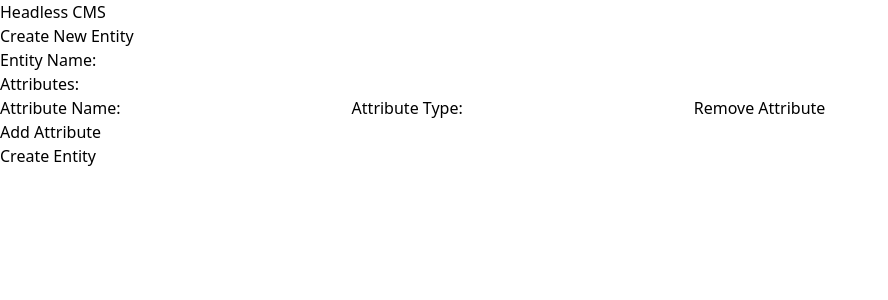
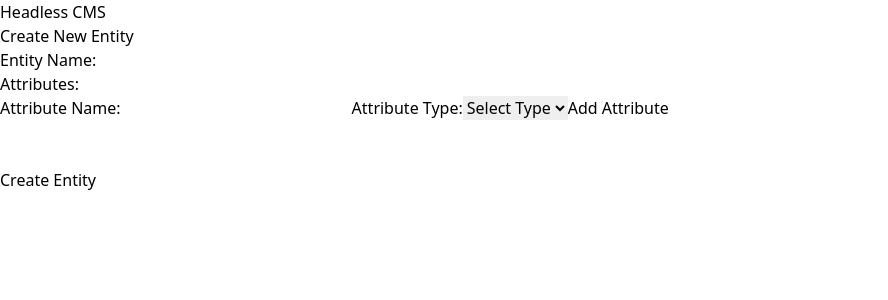
Before and after one commit to MohitNamdev22/headless_CMS_project, a React (Vite) app in the folder Vahan_Internship_Project/frontend/cms_app/: page / in a window 1280 px wide. Shown: the top 300 px of the page, without its empty margins (0-888 px from the left). Built offline with nearby package versions, Linux system fonts and the light colour scheme.

Commit message:
adding drop down for attribute type

```diff
--- a/Vahan_Internship_Project/frontend/cms_app/src/components/EntityForm.jsx
+++ b/Vahan_Internship_Project/frontend/cms_app/src/components/EntityForm.jsx
@@ -2,9 +2,14 @@ import React, { useState } from 'react';
 import axios from 'axios';
 
 const EntityForm = () => {
+  // Define an array of valid attribute types
+  const validAttributeTypes = ['INT', 'VARCHAR', 'TEXT', 'DATE', 'BOOLEAN']; // Add more types as needed
+
   // State variables to store user input for entity attributes
   const [entityName, setEntityName] = useState('');
-  const [attributes, setAttributes] = useState([{ name: '', type: '' }]);
+  const [attributeName, setAttributeName] = useState('');
+  const [attributeType, setAttributeType] = useState('');
+  const [attributes, setAttributes] = useState([]);
 
   // Function to handle changes in entity name input
   const handleEntityNameChange = (e) => {
@@ -12,22 +17,22 @@ const EntityForm = () => {
   };
 
   // Function to handle changes in attribute name input
-  const handleAttributeNameChange = (index, e) => {
-    const updatedAttributes = [...attributes];
-    updatedAttributes[index].name = e.target.value;
-    setAttributes(updatedAttributes);
+  const handleAttributeNameChange = (e) => {
+    setAttributeName(e.target.value);
   };
 
   // Function to handle changes in attribute type input
-  const handleAttributeTypeChange = (index, e) => {
-    const updatedAttributes = [...attributes];
-    updatedAttributes[index].type = e.target.value;
-    setAttributes(updatedAttributes);
+  const handleAttributeTypeChange = (e) => {
+    setAttributeType(e.target.value);
   };
 
   // Function to add a new attribute field
   const addAttributeField = () => {
-    setAttributes([...attributes, { name: '', type: '' }]);
+    if (attributeName && attributeType) {
+      setAttributes([...attributes, { name: attributeName, type: attributeType }]);
+      setAttributeName('');
+      setAttributeType('');
+    }
   };
 
   // Function to remove an attribute field
@@ -42,11 +47,14 @@ const EntityForm = () => {
     e.preventDefault();
     try {
       // Make a POST request to the backend API endpoint to create the entity
-      const response = await axios.post('http://localhost:3000/api/entities', { entityName, attributes });
+      const response = await axios.post('http://localhost:3000/api/entities', {
+        name: entityName,
+        attributes
+      });
       console.log(response.data); // Log the response from the backend
       // Reset form fields after successful submission
       setEntityName('');
-      setAttributes([{ name: '', type: '' }]);
+      setAttributes([]);
     } catch (error) {
       console.error('Error creating entity:', error);
       // Handle error (e.g., show error message to the user)
@@ -63,34 +71,38 @@ const EntityForm = () => {
         </label>
         <br />
         <h3>Attributes:</h3>
-        {attributes.map((attribute, index) => (
-          <div key={index}>
+        <div>
           <label>
             Attribute Name:
             <input
               type="text"
-                value={attribute.name}
-                onChange={(e) => handleAttributeNameChange(index, e)}
+              value={attributeName}
+              onChange={handleAttributeNameChange}
               required
             />
           </label>
           <label>
             Attribute Type:
-              <input
-                type="text"
-                value={attribute.type}
-                onChange={(e) => handleAttributeTypeChange(index, e)}
-                required
-              />
+            <select value={attributeType} onChange={handleAttributeTypeChange} required>
+              <option value="">Select Type</option>
+              {validAttributeTypes.map((type, index) => (
+                <option key={index} value={type}>{type}</option>
+              ))}
+            </select>
           </label>
+          <button type="button" onClick={addAttributeField}>
+            Add Attribute
+          </button>
+        </div>
+        <br />
+        {attributes.map((attribute, index) => (
+          <div key={index}>
+            <span>{attribute.name} ({attribute.type})</span>
             <button type="button" onClick={() => removeAttributeField(index)}>
               Remove Attribute
             </button>
           </div>
         ))}
-        <button type="button" onClick={addAttributeField}>
-          Add Attribute
-        </button>
         <br />
         <button type="submit">Create Entity</button>
       </form>
```
Lines whose indentation alone changed are shown as unchanged.
